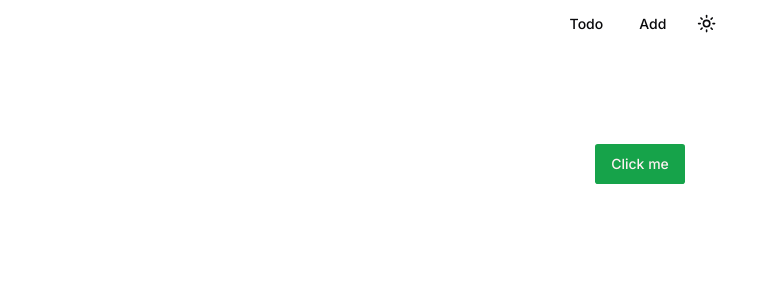
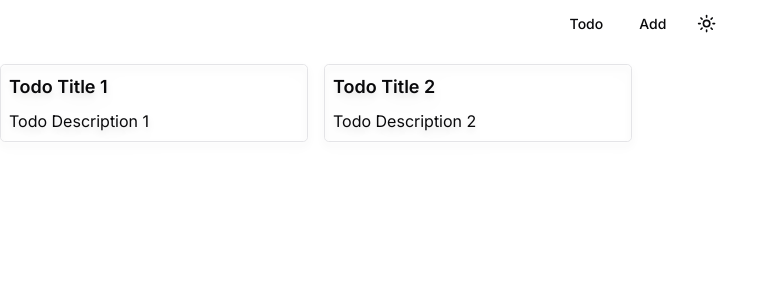
Before and after one commit to asif-munshi/trpc-todo, a Next.js app: page / in a window 1280 px wide. Shown: the top 300 px of the page, without its empty margins (0-778 px from the left). Built offline with nearby package versions, Linux system fonts and the light colour scheme.

Commit message:
update🔧 populated all todo page with dummy data

```diff
--- a/app/page.tsx
+++ b/app/page.tsx
@@ -1,9 +1,14 @@
-import { Button } from '@/components/ui/button';
+import Todo from '@/components/todo/Todo';
 
-export default function HomePage() {
+const todos = [
+  { id: 1, title: 'Todo Title 1', description: 'Todo Description 1' },
+  { id: 2, title: 'Todo Title 2', description: 'Todo Description 2' },
+];
+
+export default async function HomePage() {
   return (
-    <div className="flex h-full flex-col items-center justify-between p-24">
-      <Button>Click me</Button>
+    <div className="grid h-full grid-cols-1 gap-4 p-4 sm:grid-cols-2 lg:mx-auto lg:max-w-screen-xl lg:grid-cols-3 xl:grid-cols-4 xl:px-0">
+      <Todo todos={todos} />
     </div>
   );
 }
--- /dev/null
+++ b/components/todo/Todo.tsx
@@ -0,0 +1,27 @@
+interface Todo {
+  id: number;
+  title: string;
+  description: string;
+}
+
+interface TodoProps {
+  todos: Todo[];
+}
+
+const Todo: React.FC<TodoProps> = ({ todos }) => {
+  return (
+    <>
+      {todos.map((todo) => (
+        <div
+          key={todo.id}
+          className="w-full rounded-lg border p-2 drop-shadow-lg sm:max-w-screen-sm"
+        >
+          <div className="pb-2 text-lg font-semibold">{todo.title}</div>
+          <div>{todo.description}</div>
+        </div>
+      ))}
+    </>
+  );
+};
+
+export default Todo;
```
